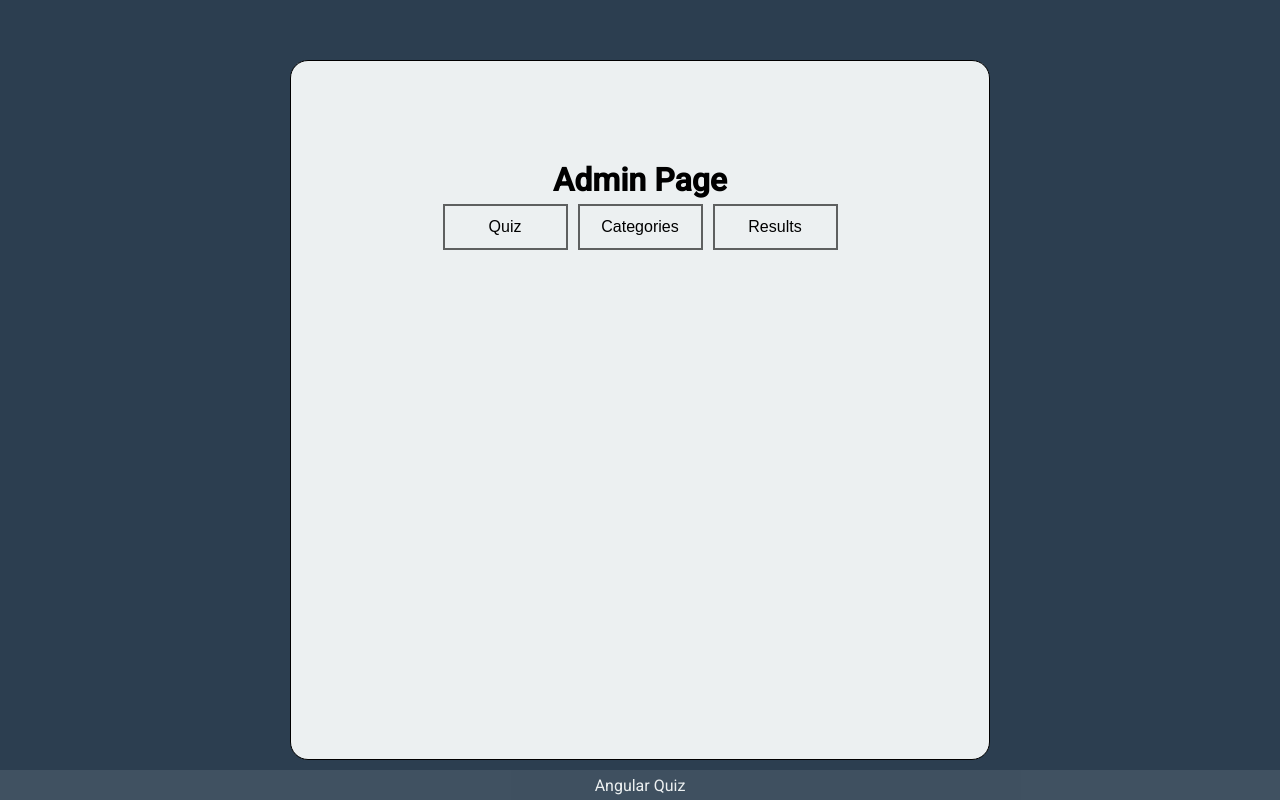
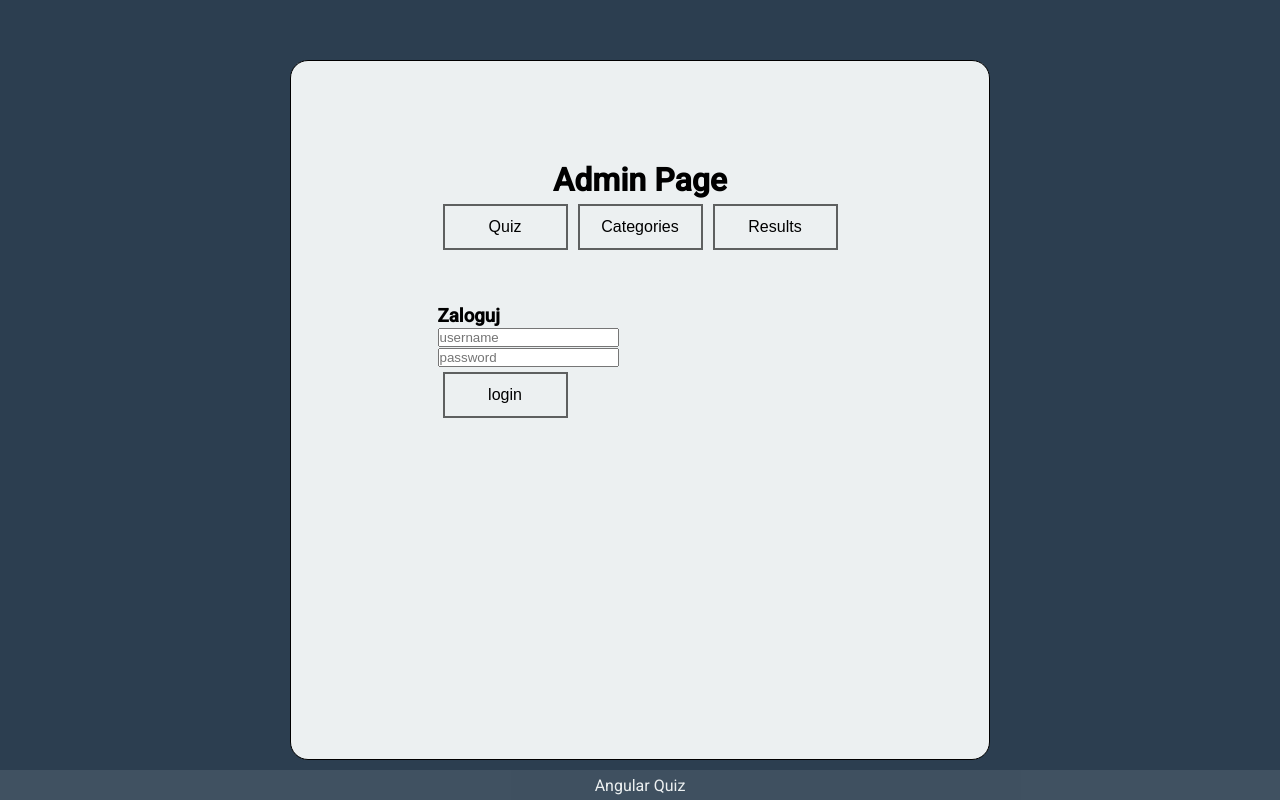
Before and after one commit to kkolcz/angular-quiz-app, an Angular app: page /admin in a window 1280 px wide. Built offline with nearby package versions, Linux system fonts and the light colour scheme.

Commit message:
add login form

```diff
--- a/src/app/pages/admin/admin.component.html
+++ b/src/app/pages/admin/admin.component.html
@@ -11,3 +11,15 @@
         <router-outlet></router-outlet>
     </div>
 </div>
+<div class="authBlock">
+    <h3>Zaloguj</h3>
+    <div class="form-group">
+        <input type="text" class="form-controll" placeholder="username" #userName required />
+    </div>
+    <div class="form-group">
+        <input type="password" class="form-controll" placeholder="password" #userPassword required />
+    </div>
+    <div class="form-group">
+        <input type="button" class="btn" value="login" (click)="signIn(userName.value, userPassword.value)">
+    </div>
+</div>
--- a/src/app/pages/admin/admin.component.ts
+++ b/src/app/pages/admin/admin.component.ts
@@ -1,5 +1,6 @@
 import { Component } from '@angular/core';
 import { ActivatedRoute, Router } from '@angular/router';
+import { AuthService } from 'src/app/services/auth.service';
 
 @Component({
   selector: 'app-admin',
@@ -7,9 +8,17 @@ import { ActivatedRoute, Router } from '@angular/router';
   styleUrls: ['./admin.component.scss'],
 })
 export class AdminComponent {
-  constructor(private route: ActivatedRoute, private router: Router) {}
+  constructor(
+    private route: ActivatedRoute,
+    private router: Router,
+    private authService: AuthService
+  ) {}
 
   categories() {
     this.router.navigate(['categories'], { relativeTo: this.route });
   }
+
+  signIn(login: string, password: string) {
+    this.authService.signIn({ login: login, password: password });
+  }
 }
--- /dev/null
+++ b/src/app/services/auth.service.ts
@@ -0,0 +1,17 @@
+import { Injectable } from '@angular/core';
+
+interface loginData {
+  login: string;
+  password: string;
+}
+
+@Injectable({
+  providedIn: 'root',
+})
+export class AuthService {
+  constructor() {}
+
+  signIn(data: loginData) {
+    console.log(data);
+  }
+}
```
Also changed, not shown: 1 other file (tests, documents, lock files or other folders).
